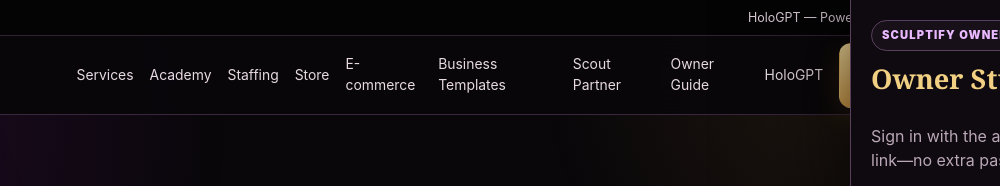
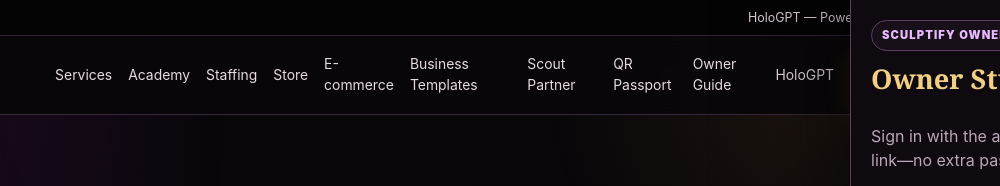
Before and after one commit to jgoldie1/Sculptify-Wellness-Hub, a plain HTML site: page index.html in a window 1280 px wide. Shown: the top 186 px of the page, 280-1280 px from the left. Drawn offline with nearby package versions, Linux system fonts and the light colour scheme; no server answers.

Commit message:
Add Sculptify Business QR Passport to main navigation

```diff
--- a/index.html
+++ b/index.html
@@ -30,7 +30,7 @@
       </a>
       <nav>
         <a href="#services">Services</a><a href="#academy">Academy</a><a href="#staffing">Staffing</a>
-        <a href="#store">Store</a><a href="#commerce-launch">E-commerce</a><a href="./templates.html">Business Templates</a><a href="./scout.html">Scout Partner</a><a href="./owner-launch-guide.html">Owner Guide</a><a href="#hologpt">HoloGPT</a>
+        <a href="#store">Store</a><a href="#commerce-launch">E-commerce</a><a href="./templates.html">Business Templates</a><a href="./scout.html">Scout Partner</a><a href="./business-passport.html">QR Passport</a><a href="./owner-launch-guide.html">Owner Guide</a><a href="#hologpt">HoloGPT</a>
         <a class="button gold" href="#booking">Book Online</a>
       </nav>
     </div>
```
